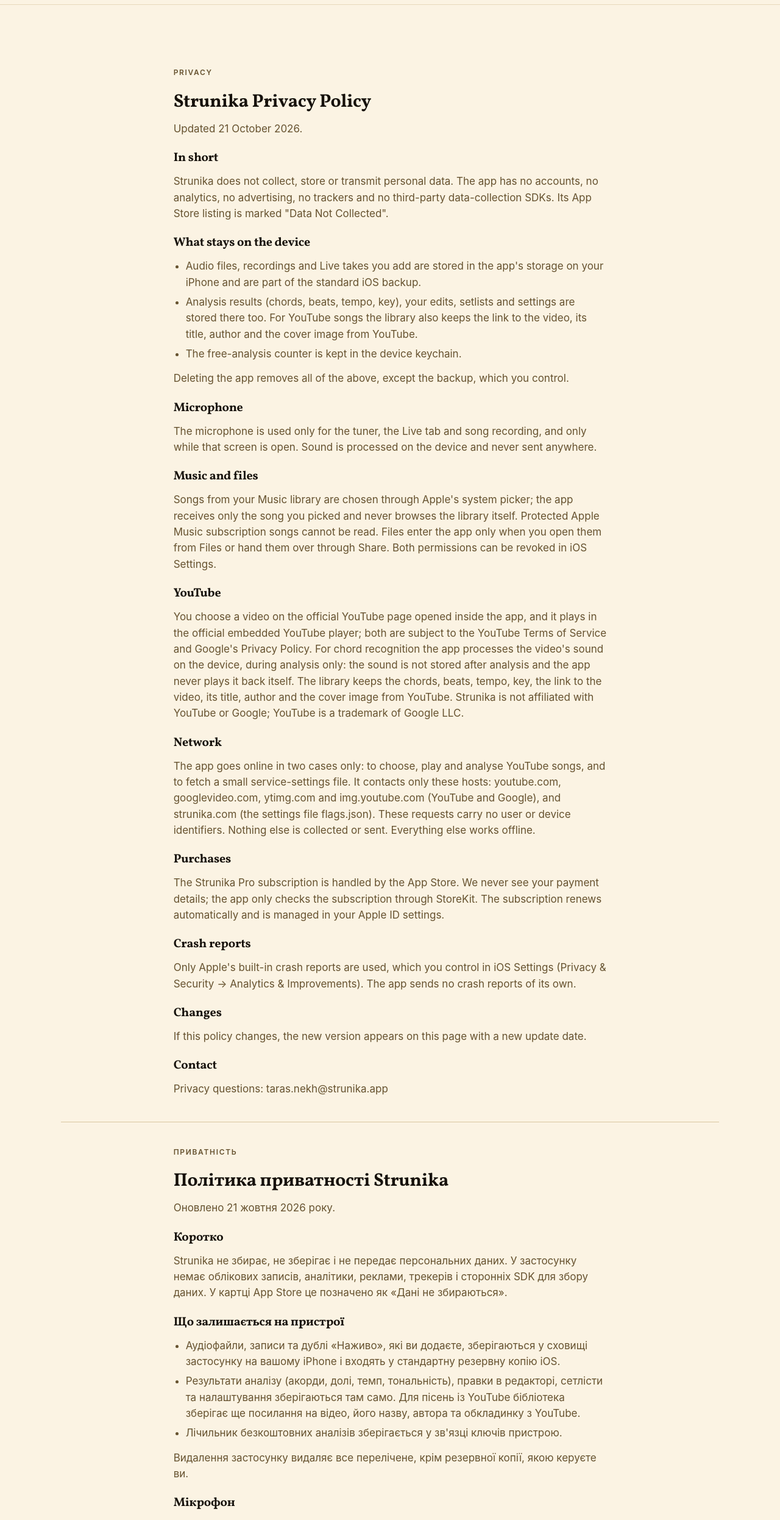
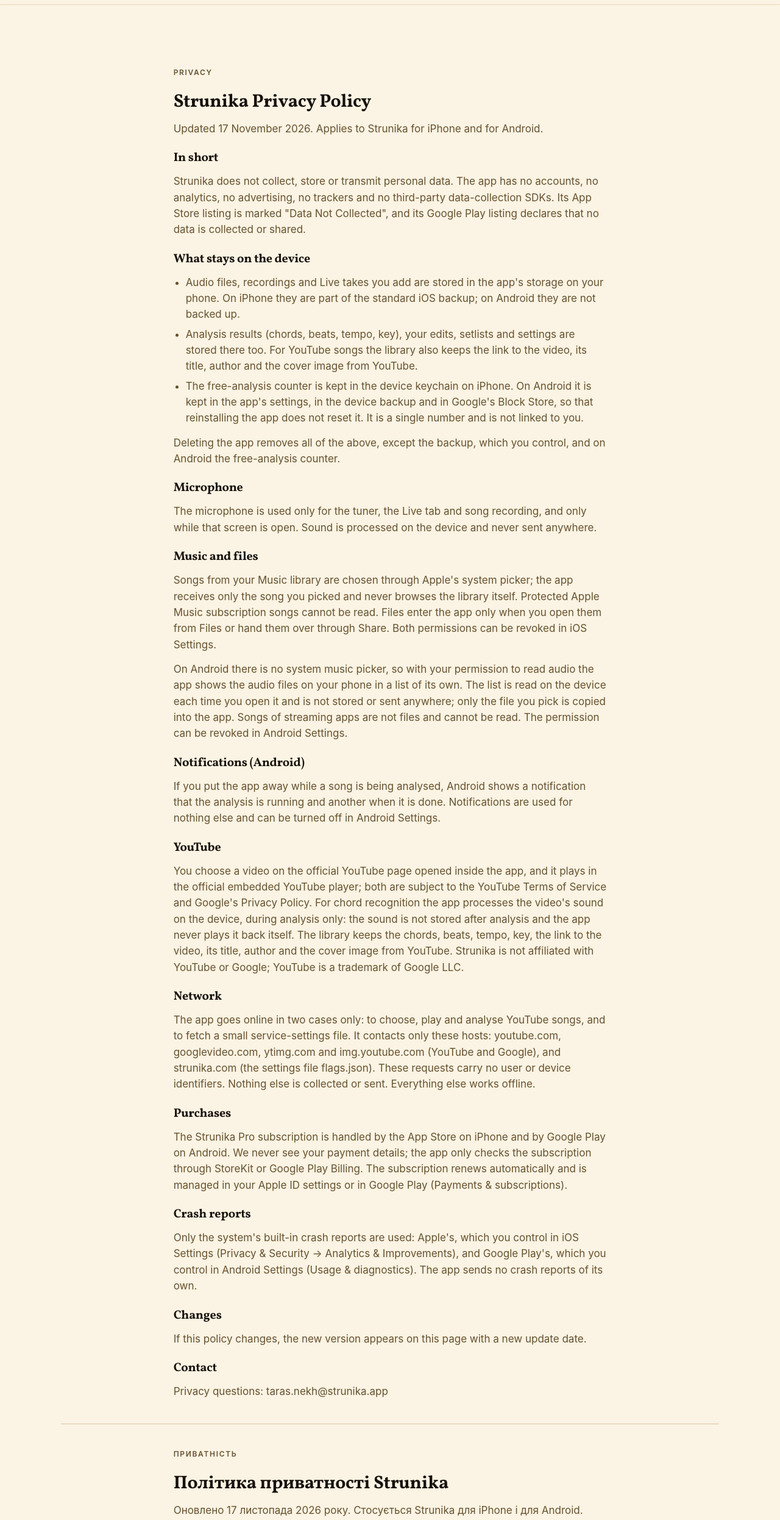
Before and after one commit to Nextzzz/strunika-site, a plain HTML site: page privacy.html in a window 1280 px wide. Shown: the part 57-2549 px from the top of the page at 61% size. Drawn offline with Linux system fonts and the light colour scheme.

Commit message:
Privacy policy: Android — the audio list, notifications, Google Play purchases, the free-analysis counter, what is backed up

```diff
--- a/privacy.html
+++ b/privacy.html
@@ -4,7 +4,7 @@
 <meta charset="utf-8">
 <meta name="viewport" content="width=device-width, initial-scale=1, viewport-fit=cover">
 <title>Strunika Privacy Policy · Політика приватності Strunika</title>
-<meta name="description" content="Strunika collects no personal data: no accounts, analytics or trackers; audio and chords stay on your iPhone, YouTube plays in the official player. Strunika не збирає персональних даних.">
+<meta name="description" content="Strunika collects no personal data: no accounts, analytics or trackers; audio and chords stay on your phone, YouTube plays in the official player. Strunika не збирає персональних даних.">
 <link rel="canonical" href="https://strunika.com/privacy.html">
 <link rel="icon" href="assets/icon.svg?v=2" type="image/svg+xml">
 <link rel="preconnect" href="https://fonts.googleapis.com">
@@ -42,28 +42,31 @@
   <div class="wrap doc" lang="en">
     <p class="eyebrow">Privacy</p>
     <h2>Strunika Privacy Policy</h2>
-    <p>Updated 21 October 2026.</p>
+    <p>Updated 17 November 2026. Applies to Strunika for iPhone and for Android.</p>
     <h3>In short</h3>
-    <p>Strunika does not collect, store or transmit personal data. The app has no accounts, no analytics, no advertising, no trackers and no third-party data-collection SDKs. Its App Store listing is marked "Data Not Collected".</p>
+    <p>Strunika does not collect, store or transmit personal data. The app has no accounts, no analytics, no advertising, no trackers and no third-party data-collection SDKs. Its App Store listing is marked "Data Not Collected", and its Google Play listing declares that no data is collected or shared.</p>
     <h3>What stays on the device</h3>
     <ul>
-      <li>Audio files, recordings and Live takes you add are stored in the app's storage on your iPhone and are part of the standard iOS backup.</li>
+      <li>Audio files, recordings and Live takes you add are stored in the app's storage on your phone. On iPhone they are part of the standard iOS backup; on Android they are not backed up.</li>
       <li>Analysis results (chords, beats, tempo, key), your edits, setlists and settings are stored there too. For YouTube songs the library also keeps the link to the video, its title, author and the cover image from YouTube.</li>
-      <li>The free-analysis counter is kept in the device keychain.</li>
+      <li>The free-analysis counter is kept in the device keychain on iPhone. On Android it is kept in the app's settings, in the device backup and in Google's Block Store, so that reinstalling the app does not reset it. It is a single number and is not linked to you.</li>
     </ul>
-    <p>Deleting the app removes all of the above, except the backup, which you control.</p>
+    <p>Deleting the app removes all of the above, except the backup, which you control, and on Android the free-analysis counter.</p>
     <h3>Microphone</h3>
     <p>The microphone is used only for the tuner, the Live tab and song recording, and only while that screen is open. Sound is processed on the device and never sent anywhere.</p>
     <h3>Music and files</h3>
     <p>Songs from your Music library are chosen through Apple's system picker; the app receives only the song you picked and never browses the library itself. Protected Apple Music subscription songs cannot be read. Files enter the app only when you open them from Files or hand them over through Share. Both permissions can be revoked in iOS Settings.</p>
+    <p>On Android there is no system music picker, so with your permission to read audio the app shows the audio files on your phone in a list of its own. The list is read on the device each time you open it and is not stored or sent anywhere; only the file you pick is copied into the app. Songs of streaming apps are not files and cannot be read. The permission can be revoked in Android Settings.</p>
+    <h3>Notifications (Android)</h3>
+    <p>If you put the app away while a song is being analysed, Android shows a notification that the analysis is running and another when it is done. Notifications are used for nothing else and can be turned off in Android Settings.</p>
     <h3>YouTube</h3>
     <p>You choose a video on the official YouTube page opened inside the app, and it plays in the official embedded YouTube player; both are subject to the YouTube Terms of Service and Google's Privacy Policy. For chord recognition the app processes the video's sound on the device, during analysis only: the sound is not stored after analysis and the app never plays it back itself. The library keeps the chords, beats, tempo, key, the link to the video, its title, author and the cover image from YouTube. Strunika is not affiliated with YouTube or Google; YouTube is a trademark of Google LLC.</p>
     <h3>Network</h3>
     <p>The app goes online in two cases only: to choose, play and analyse YouTube songs, and to fetch a small service-settings file. It contacts only these hosts: youtube.com, googlevideo.com, ytimg.com and img.youtube.com (YouTube and Google), and strunika.com (the settings file flags.json). These requests carry no user or device identifiers. Nothing else is collected or sent. Everything else works offline.</p>
     <h3>Purchases</h3>
-    <p>The Strunika Pro subscription is handled by the App Store. We never see your payment details; the app only checks the subscription through StoreKit. The subscription renews automatically and is managed in your Apple ID settings.</p>
+    <p>The Strunika Pro subscription is handled by the App Store on iPhone and by Google Play on Android. We never see your payment details; the app only checks the subscription through StoreKit or Google Play Billing. The subscription renews automatically and is managed in your Apple ID settings or in Google Play (Payments &amp; subscriptions).</p>
     <h3>Crash reports</h3>
-    <p>Only Apple's built-in crash reports are used, which you control in iOS Settings (Privacy &amp; Security → Analytics &amp; Improvements). The app sends no crash reports of its own.</p>
+    <p>Only the system's built-in crash reports are used: Apple's, which you control in iOS Settings (Privacy &amp; Security → Analytics &amp; Improvements), and Google Play's, which you control in Android Settings (Usage &amp; diagnostics). The app sends no crash reports of its own.</p>
     <h3>Changes</h3>
     <p>If this policy changes, the new version appears on this page with a new update date.</p>
     <h3>Contact</h3>
@@ -73,28 +76,31 @@
   <div class="wrap doc" lang="uk">
     <p class="eyebrow">Приватність</p>
     <h2>Політика приватності Strunika</h2>
-    <p>Оновлено 21 жовтня 2026 року.</p>
+    <p>Оновлено 17 листопада 2026 року. Стосується Strunika для iPhone і для Android.</p>
     <h3>Коротко</h3>
-    <p>Strunika не збирає, не зберігає і не передає персональних даних. У застосунку немає облікових записів, аналітики, реклами, трекерів і сторонніх SDK для збору даних. У картці App Store це позначено як «Дані не збираються».</p>
+    <p>Strunika не збирає, не зберігає і не передає персональних даних. У застосунку немає облікових записів, аналітики, реклами, трекерів і сторонніх SDK для збору даних. У картці App Store це позначено як «Дані не збираються», а в картці Google Play заявлено, що дані не збираються і не передаються.</p>
     <h3>Що залишається на пристрої</h3>
     <ul>
-      <li>Аудіофайли, записи та дублі «Наживо», які ви додаєте, зберігаються у сховищі застосунку на вашому iPhone і входять у стандартну резервну копію iOS.</li>
+      <li>Аудіофайли, записи та дублі «Наживо», які ви додаєте, зберігаються у сховищі застосунку на вашому телефоні. На iPhone вони входять у стандартну резервну копію iOS; на Android у резервну копію не потрапляють.</li>
       <li>Результати аналізу (акорди, долі, темп, тональність), правки в редакторі, сетлісти та налаштування зберігаються там само. Для пісень із YouTube бібліотека зберігає ще посилання на відео, його назву, автора та обкладинку з YouTube.</li>
-      <li>Лічильник безкоштовних аналізів зберігається у зв'язці ключів пристрою.</li>
+      <li>Лічильник безкоштовних аналізів на iPhone зберігається у зв'язці ключів пристрою. На Android він зберігається в налаштуваннях застосунку, у резервній копії пристрою та в Block Store від Google, щоб перевстановлення застосунку його не скидало. Це одне число, і воно з вами не пов'язане.</li>
     </ul>
-    <p>Видалення застосунку видаляє все перелічене, крім резервної копії, якою керуєте ви.</p>
+    <p>Видалення застосунку видаляє все перелічене, крім резервної копії, якою керуєте ви, а на Android — ще й крім лічильника безкоштовних аналізів.</p>
     <h3>Мікрофон</h3>
     <p>Мікрофон використовується лише для тюнера, вкладки «Наживо» та запису пісні, і лише поки відповідний екран відкритий. Звук обробляється на пристрої і нікуди не надсилається.</p>
     <h3>Музика і файли</h3>
     <p>Пісні з медіатеки Музики ви обираєте через системний вибір Apple; застосунок отримує лише обрану пісню і не переглядає медіатеку сам. Захищені пісні з підписки Apple Music не читаються. Файли потрапляють у застосунок лише тоді, коли ви відкриваєте їх у Файлах або передаєте через «Поділитися». Обидва дозволи можна відкликати в Налаштуваннях iOS.</p>
+    <p>На Android системного вибору музики немає, тому з вашого дозволу на читання аудіо застосунок показує аудіофайли з телефона у власному списку. Список читається на пристрої щоразу, коли ви його відкриваєте, ніде не зберігається і нікуди не надсилається; у застосунок копіюється лише обраний файл. Пісні зі стримінгових застосунків не є файлами і не читаються. Дозвіл можна відкликати в Налаштуваннях Android.</p>
+    <h3>Сповіщення (Android)</h3>
+    <p>Якщо згорнути застосунок під час аналізу пісні, Android показує сповіщення про те, що аналіз триває, і ще одне, коли він завершився. Ні для чого іншого сповіщення не використовуються, їх можна вимкнути в Налаштуваннях Android.</p>
     <h3>YouTube</h3>
     <p>Відео ви обираєте на офіційній сторінці YouTube, відкритій у застосунку, а відтворюється воно офіційним вбудованим плеєром YouTube; на обидва поширюються Умови використання YouTube та Політика приватності Google. Для розпізнавання акордів застосунок обробляє звук відео на пристрої і лише під час аналізу: після аналізу звук не зберігається, і застосунок ніколи не відтворює його сам. У бібліотеці залишаються акорди, долі, темп, тональність, посилання на відео, його назва, автор та обкладинка з YouTube. Strunika не пов'язана з YouTube чи Google; YouTube є торговельною маркою Google LLC.</p>
     <h3>Мережа</h3>
     <p>Застосунок виходить в інтернет лише в двох випадках: для вибору, відтворення та аналізу пісень із YouTube і для отримання невеликого файлу налаштувань сервісу. Він звертається тільки до таких вузлів: youtube.com, googlevideo.com, ytimg.com та img.youtube.com (YouTube і Google) і strunika.com (файл налаштувань flags.json). Ці запити не містять ідентифікаторів користувача чи пристрою. Нічого іншого застосунок не збирає і не надсилає. Без інтернету все інше працює як завжди.</p>
     <h3>Покупки</h3>
-    <p>Підписка Strunika Pro оформлюється через App Store. Ми не бачимо ваших платіжних даних; застосунок лише перевіряє наявність підписки через StoreKit. Підписка поновлюється автоматично, керувати нею можна в налаштуваннях Apple ID.</p>
+    <p>Підписка Strunika Pro оформлюється через App Store на iPhone і через Google Play на Android. Ми не бачимо ваших платіжних даних; застосунок лише перевіряє наявність підписки через StoreKit або Google Play Billing. Підписка поновлюється автоматично, керувати нею можна в налаштуваннях Apple ID або в Google Play («Платежі та підписки»).</p>
     <h3>Звіти про збої</h3>
-    <p>Використовуються лише стандартні звіти Apple про збої, якими ви керуєте в налаштуваннях iOS («Приватність і безпека → Аналітика та покращення»). Власних звітів застосунок не надсилає.</p>
+    <p>Використовуються лише стандартні системні звіти про збої: Apple, якими ви керуєте в налаштуваннях iOS («Приватність і безпека → Аналітика та покращення»), і Google Play, якими ви керуєте в налаштуваннях Android («Використання й діагностика»). Власних звітів застосунок не надсилає.</p>
     <h3>Зміни політики</h3>
     <p>Якщо політика зміниться, нова редакція з'явиться на цій сторінці з новою датою оновлення.</p>
     <h3>Контакт</h3>
```
